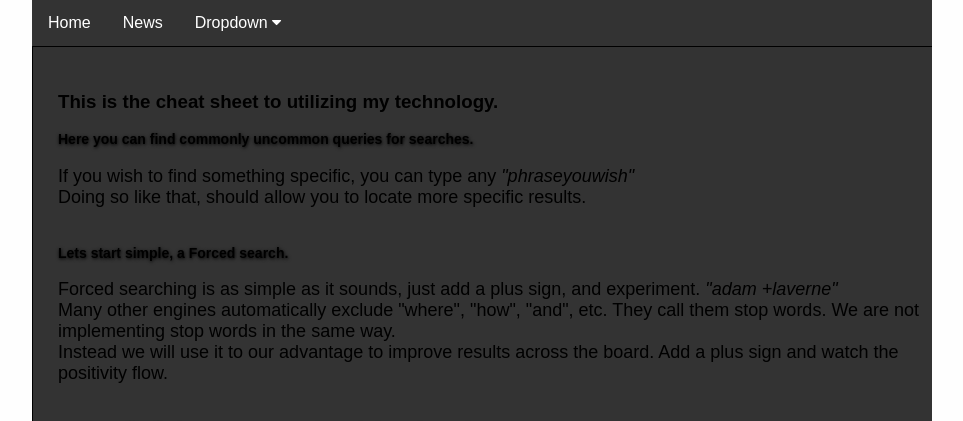
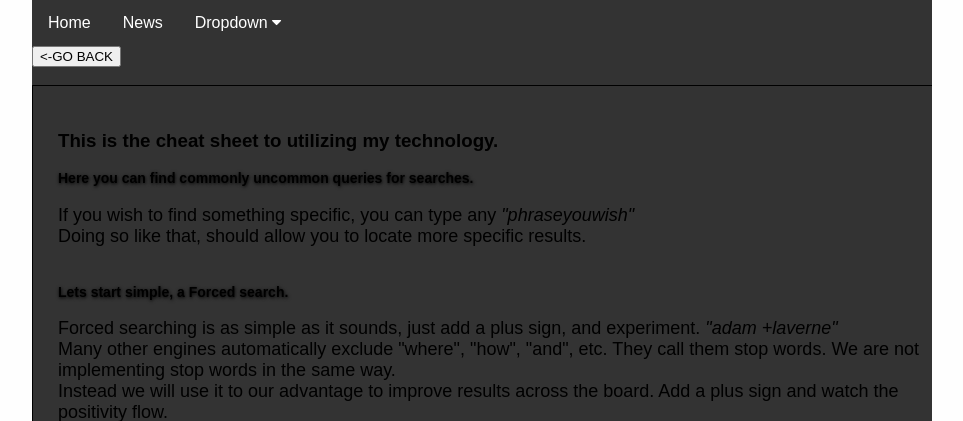
Before and after one commit to vch-institute/blackhole, a PHP site: page /solr/queries.php in a window 1280 px wide. Shown: the top 421 px of the page, without its empty margins (158-1121 px from the left). Run offline with PHP 8.4, Linux system fonts and the light colour scheme.

Commit message:
...........

```diff
--- a/queries.php
+++ b/queries.php
@@ -12,6 +12,8 @@
         <div class="dropdown-content" id="myDropdown"> <a href="./queries.php">Howto Search Queries</a> <a href="./readme.html">Read Me</a></div></div><!-- MENU -->
         <!-- MENU --><script>function myFunction() { document.getElementById("myDropdown").classList.toggle("show"); } window.onclick = function(e) { if (!e.target.matches('.dropbtn'))
         {var myDropdown = document.getElementById("myDropdown"); if (myDropdown.classList.contains('show')) { myDropdown.classList.remove('show'); } } }</script><!-- MENU -->
+        <button onclick="goBack()"> <-GO BACK </button>
+        <script> function goBack() { window.history.back(); } </script></br></br>
         <div id="ww">
 <h3>This is the cheat sheet to utilizing my technology.</h3>
 <h4>Here you can find commonly uncommon queries for searches.</h4>
```
